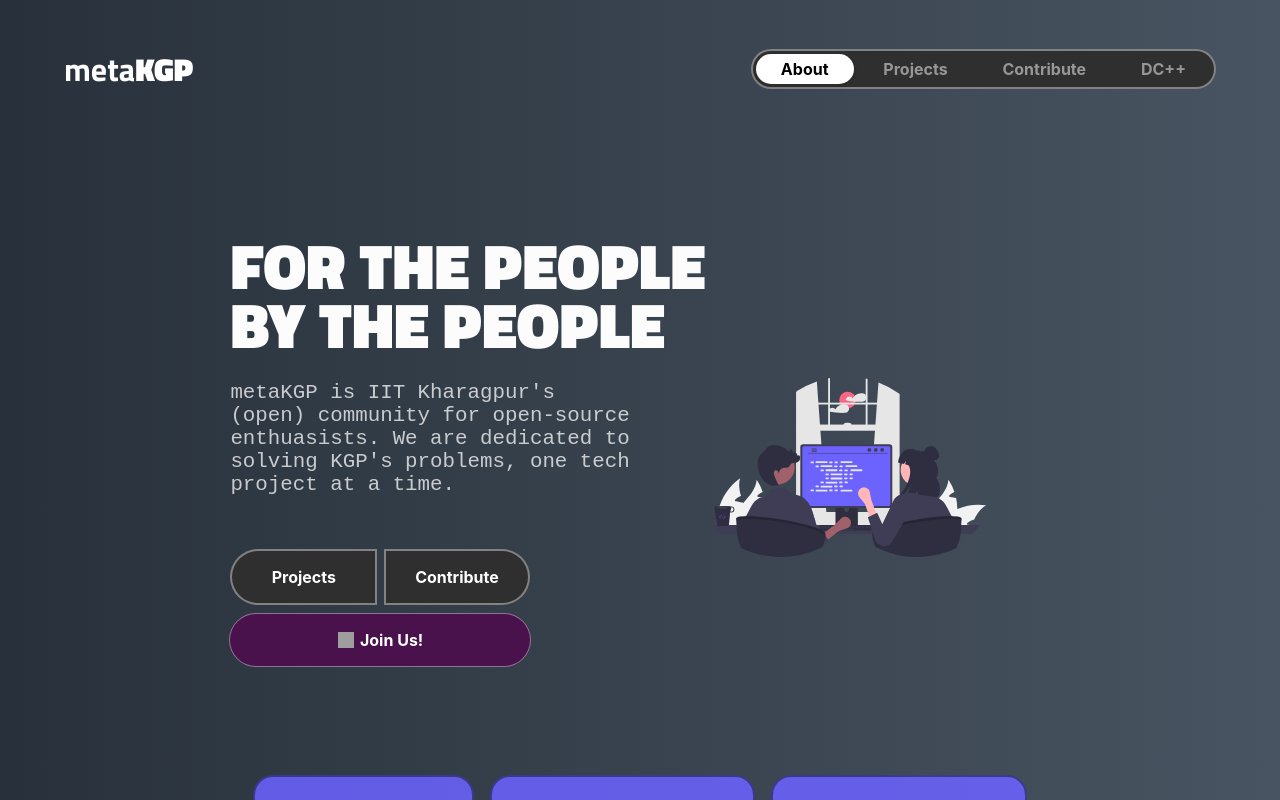
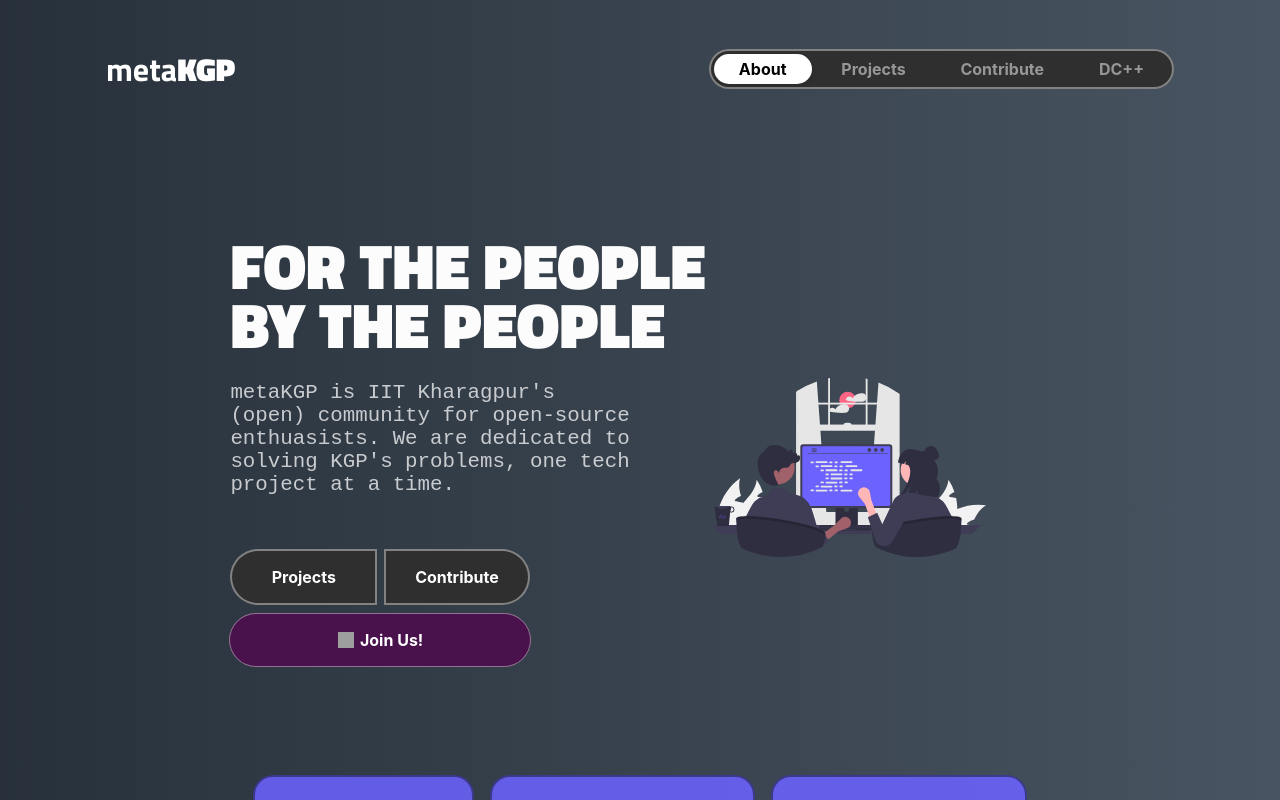
Before and after one commit to metakgp/metakgp.org, a React (Vite) app: page /#/about in a window 1280 px wide. Built offline with nearby package versions, Linux system fonts and the light colour scheme; grey boxes are pictures that could not be loaded; a web font is replaced by a local one.

Commit message:
feat: make header narrower

```diff
--- a/src/sections/Header.tsx
+++ b/src/sections/Header.tsx
@@ -14,7 +14,8 @@ export const HeaderSection = () => {
 
   return (
     <div className="header">
-      <Link to={"https://wiki.metakgp.org"} className="metakgp-logo-link">
+      <div className="header-inner">
+        <Link to={"https://wiki.metakgp.org"} className="metakgp-logo-link">
         <h1 className='metakgp-logo' data-set="metaKGP" ><span className='bold'>meta</span><span className='black'>KGP</span></h1>
       </Link>
       <nav className="nav-bar">
@@ -22,6 +23,7 @@ export const HeaderSection = () => {
           <NavElement route={page} isActive={location.pathname.slice(1) === page} />
         ))}
       </nav>
+      </div>
     </div>
   )
 }
--- a/src/styles/sections/header.css
+++ b/src/styles/sections/header.css
@@ -5,19 +5,21 @@
 }
 
 .header {
-  min-width: 0;
-  box-sizing: border-box;
   width: 100%;
   display: flex;
-  flex-direction: row;
+  justify-content: center;
+  margin-top: 24px;
+}
+.header-inner{
+  display: flex;
+  width: 100%;
+  max-width: 1100px;
+  justify-content: space-between;
   align-items: center;
-  justify-content: space-between;
-  margin-top: 24px;
-  padding-right: 4rem;
-  padding-left: 4rem;
+  padding: 0 1rem;
   gap: 3rem;
+  box-sizing: border-box;
 }
-
 .nav-bar {
   float: right;
   display: flex;
```
